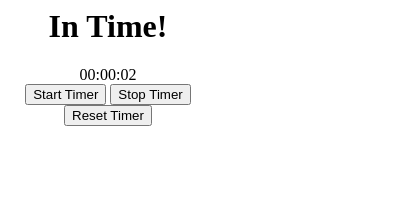
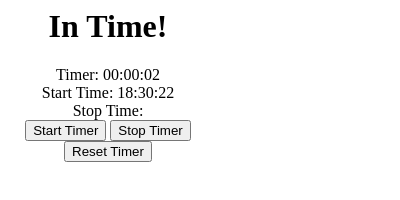
Before and after one commit to darshan3/in-time, a browser extension: page popup/index.html in a window 400 px wide. Both pictures are taken after a click on the button "Start Timer". Drawn offline with Linux system fonts and the light colour scheme.

Commit message:
Display start and end time

```diff
--- a/popup/index.html
+++ b/popup/index.html
@@ -4,7 +4,11 @@
   </head>
   <body>
     <h1>In Time!</h1>
-    <div id="timerDisplay">00:00:00</div>
+    <div>
+      <div>Timer: <span id="timerDisplay">00:00:00</span></div>
+      <div>Start Time: <span id="startTime"></span></div>
+      <div>Stop Time: <span id="stopTime"></span></div>
+    </div>
     <button id="startButton">Start Timer</button>
     <button id="stopButton">Stop Timer</button>
     <button id="resetButton">Reset Timer</button>
--- a/popup/index.js
+++ b/popup/index.js
@@ -1,18 +1,25 @@
 let timer;
 let startTime;
+let startFormattedTime;
+let stopFormattedTime;
 
 function startTimer() {
   startTime = new Date().getTime();
+  startFormattedTime = getFormattedTime();
   timer = setInterval(updateTimer, 1000);
 }
 
 function stopTimer() {
   clearInterval(timer);
+  stopFormattedTime = getFormattedTime();
+  updateDisplay();
 }
 
 function resetTimer() {
   clearInterval(timer);
-  document.getElementById("timerDisplay").textContent = "00:00:00";
+  startFormattedTime = null;
+  stopFormattedTime = null;
+  updateDisplay();
 }
 
 function updateTimer() {
@@ -23,7 +30,21 @@ function updateTimer() {
   const hours = Math.floor(minutes / 60);
 
   const formattedTime = `${pad(hours)}:${pad(minutes % 60)}:${pad(seconds % 60)}`;
-  document.getElementById("timerDisplay").textContent = formattedTime;
+  updateDisplay(formattedTime);
+}
+
+function updateDisplay(currentTime = "00:00:00") {
+  document.getElementById("timerDisplay").textContent = currentTime;
+  document.getElementById("startTime").textContent = startFormattedTime;
+  document.getElementById("stopTime").textContent = stopFormattedTime;
+}
+
+function getFormattedTime() {
+  const now = new Date();
+  const hours = now.getHours();
+  const minutes = now.getMinutes();
+  const seconds = now.getSeconds();
+  return `${pad(hours)}:${pad(minutes)}:${pad(seconds)}`;
 }
 
 function pad(number) {
```
